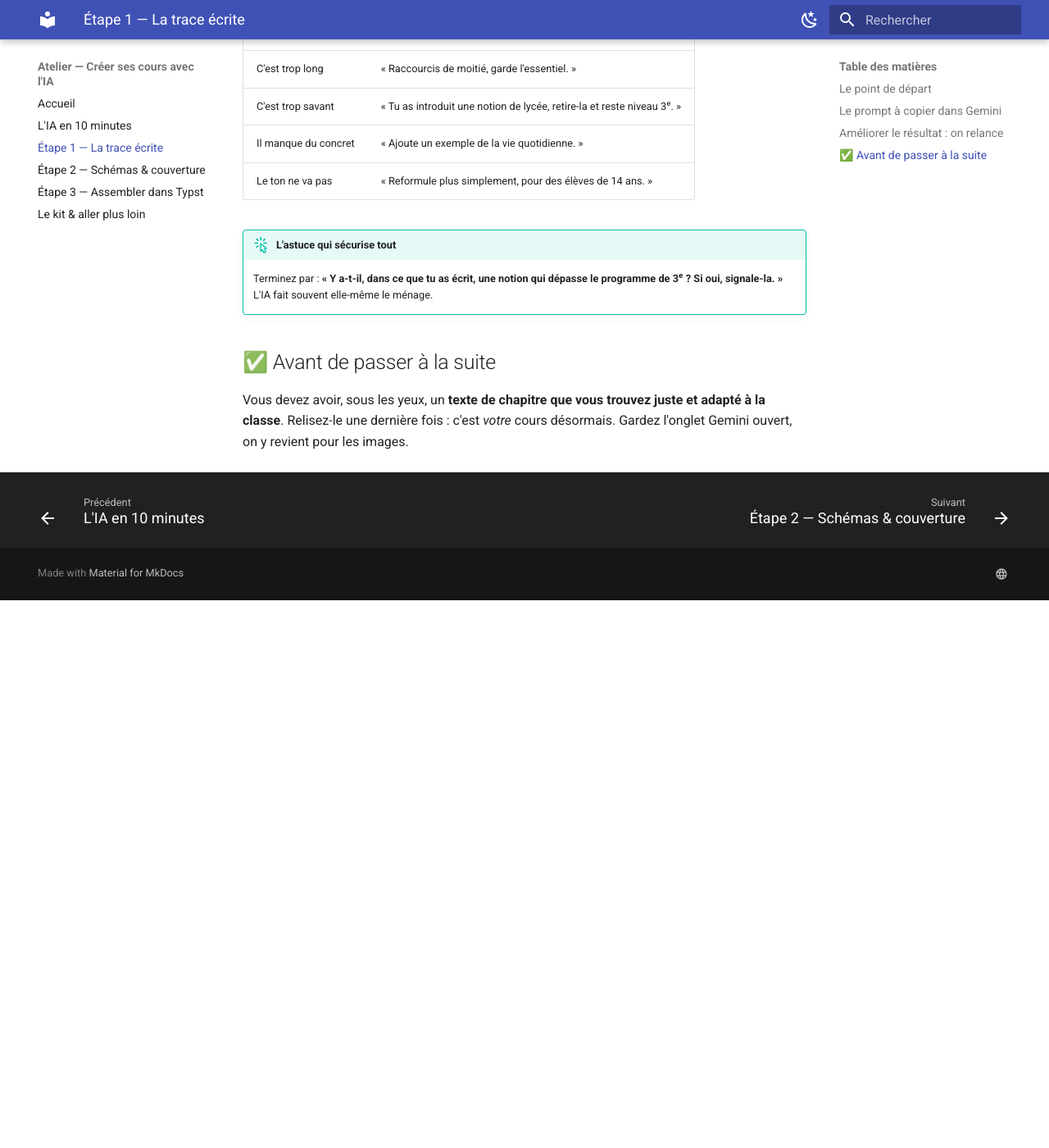
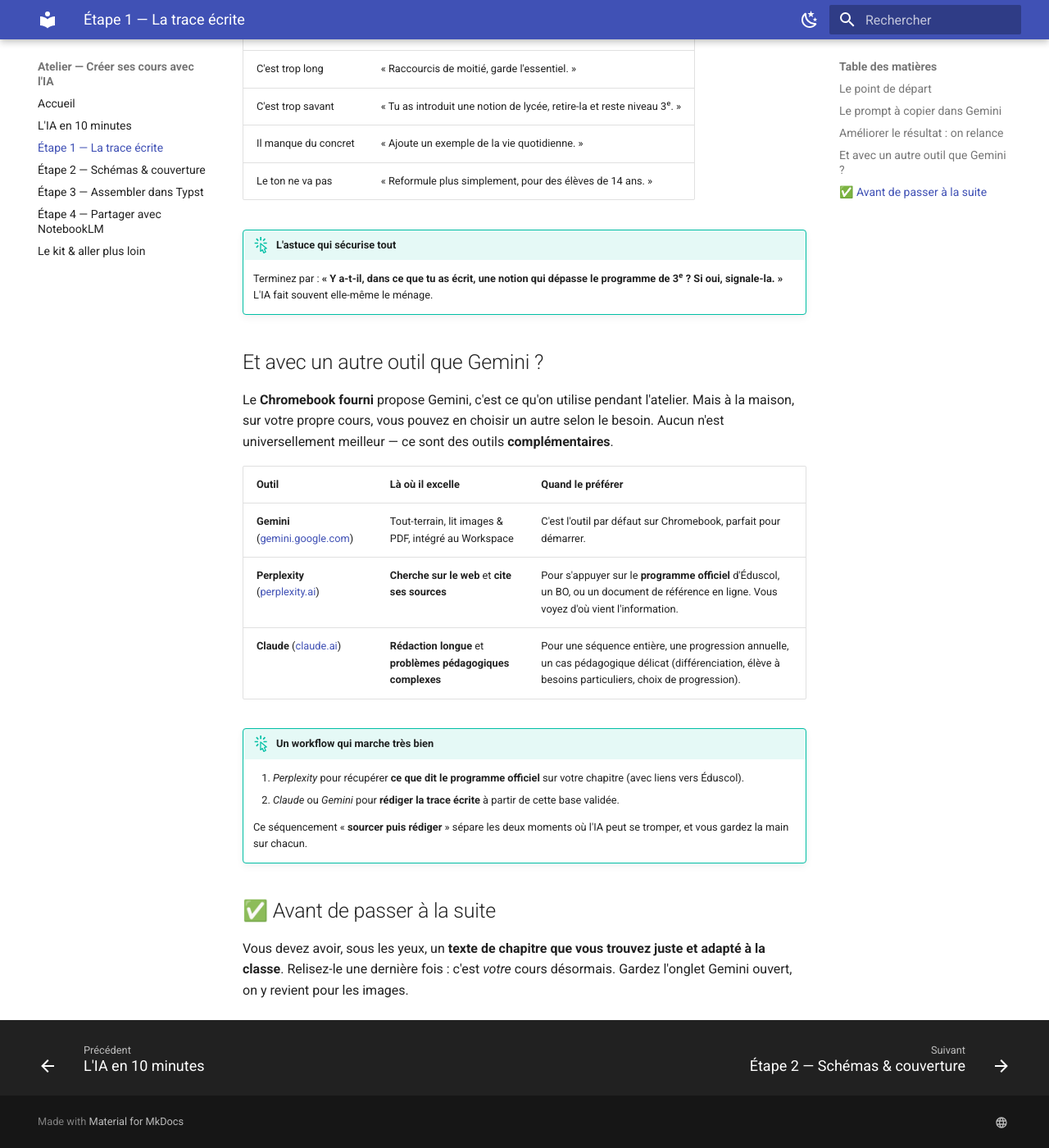
Before and after one commit to dmetzler/un-cours-avec-l-ia, an MkDocs documentation site: the page built from docs/02-trace-ecrite.md, in a window 1280 px wide and 1400 px high, scrolled down 1269 px. Shown: the whole window at 82% size. Built offline with MkDocs 1.6.1 and Material for MkDocs 9.7.7, drawn with Linux system fonts in a browser that asks for light colours; before the commit the page ends 2001 px from its top, so only the background shows below that.

```diff
--- a/docs/02-trace-ecrite.md
+++ b/docs/02-trace-ecrite.md
@@ -62,6 +62,28 @@ Le premier jet est rarement parfait. On **dialogue** avec l'IA. Quelques relance
     le programme de 3ᵉ ? Si oui, signale-la. »** L'IA fait souvent elle-même le
     ménage.
 
+## Et avec un autre outil que Gemini ?
+
+Le **Chromebook fourni** propose Gemini, c'est ce qu'on utilise pendant l'atelier.
+Mais à la maison, sur votre propre cours, vous pouvez en choisir un autre selon
+le besoin. Aucun n'est universellement meilleur — ce sont des outils
+**complémentaires**.
+
+| Outil | Là où il excelle | Quand le préférer |
+|-------|------------------|-------------------|
+| **Gemini** ([gemini.google.com](https://gemini.google.com)) | Tout-terrain, lit images & PDF, intégré au Workspace | C'est l'outil par défaut sur Chromebook, parfait pour démarrer. |
+| **Perplexity** ([perplexity.ai](https://perplexity.ai)) | **Cherche sur le web** et **cite ses sources** | Pour s'appuyer sur le **programme officiel** d'Éduscol, un BO, ou un document de référence en ligne. Vous voyez d'où vient l'information. |
+| **Claude** ([claude.ai](https://claude.ai)) | **Rédaction longue** et **problèmes pédagogiques complexes** | Pour une séquence entière, une progression annuelle, un cas pédagogique délicat (différenciation, élève à besoins particuliers, choix de progression). |
+
+!!! tip "Un workflow qui marche très bien"
+    1. *Perplexity* pour récupérer **ce que dit le programme officiel** sur votre
+       chapitre (avec liens vers Éduscol).
+    2. *Claude* ou *Gemini* pour **rédiger la trace écrite** à partir de cette
+       base validée.
+
+    Ce séquencement « **sourcer puis rédiger** » sépare les deux moments où l'IA
+    peut se tromper, et vous gardez la main sur chacun.
+
 ## ✅ Avant de passer à la suite
 
 Vous devez avoir, sous les yeux, un **texte de chapitre que vous trouvez juste et
--- a/mkdocs.yml
+++ b/mkdocs.yml
@@ -43,7 +43,8 @@ nav:
   - "Étape 1 — La trace écrite": 02-trace-ecrite.md
   - "Étape 2 — Schémas & couverture": 03-images.md
   - "Étape 3 — Assembler dans Typst": 04-typst.md
-  - "Le kit & aller plus loin": 05-kit.md
+  - "Étape 4 — Partager avec NotebookLM": 05-notebooklm.md
+  - "Le kit & aller plus loin": 06-kit.md
 
 markdown_extensions:
   - admonition
```
Also changed, not shown: docs/05-notebooklm.md (added, +95 -0 lines), docs/index.md (+3 -2 lines), docs/06-kit.md (renamed from docs/05-kit.md), 1 other file.
